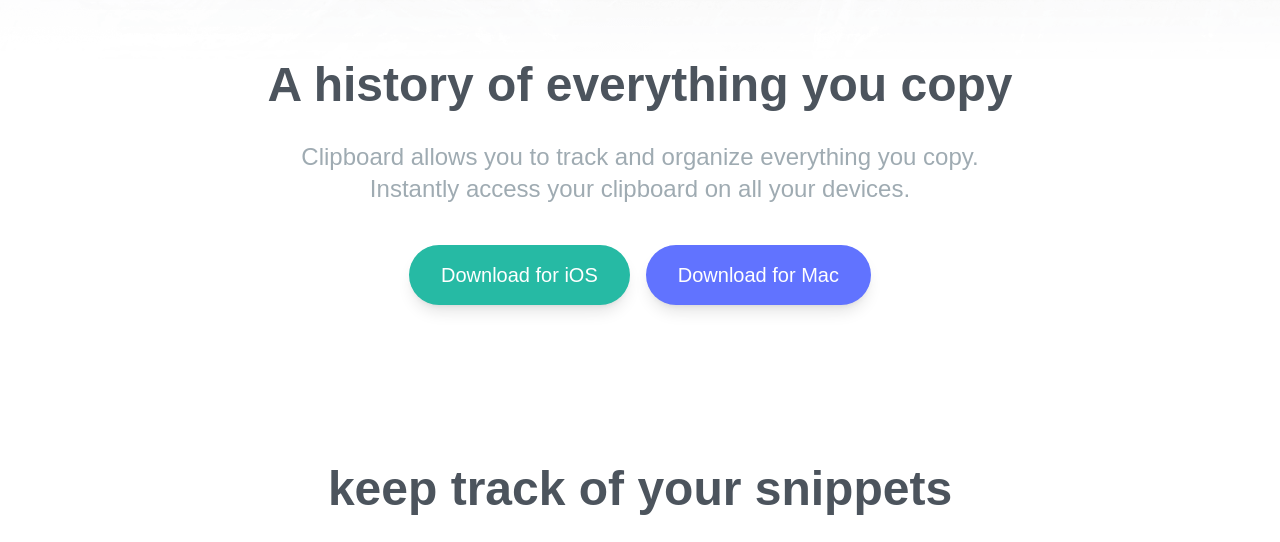
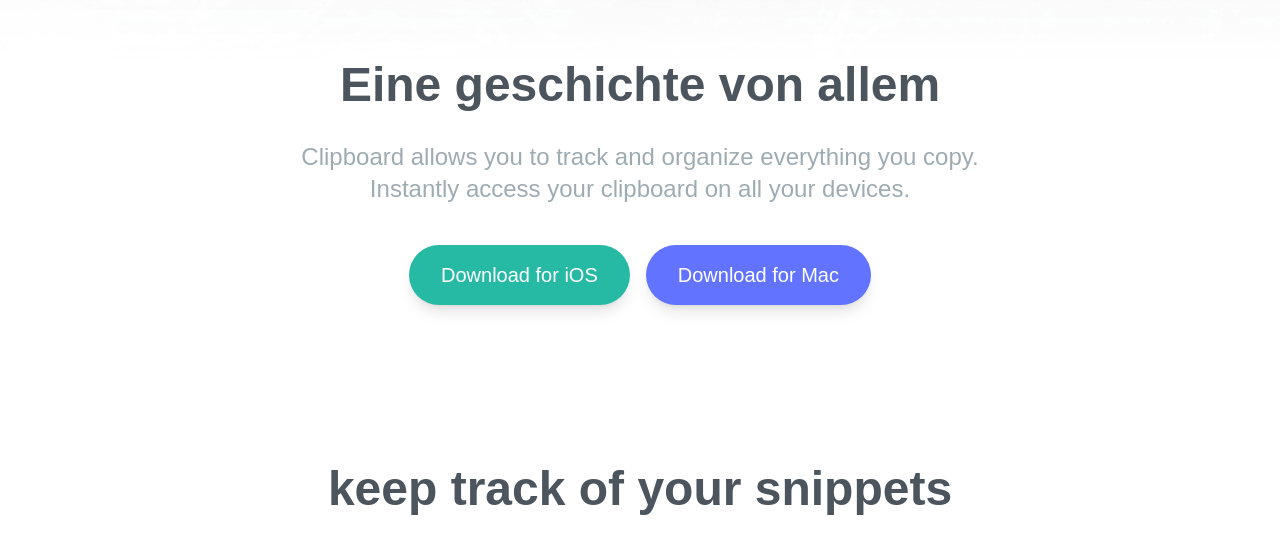
Before and after one commit to ChrisMutesa/clipboard, a website: page index.html in a window 1280 px wide. Shown: the part 256-798 px from the top of the page. Drawn offline with Linux system fonts and the light colour scheme; a web font is replaced by a local one.

Commit message:
Update index.html

```diff
--- a/index.html
+++ b/index.html
@@ -19,7 +19,7 @@
       <div class="section-container mb-40 pt-16">
         <img src="images/logo.svg" alt="" class="mx-auto my-16" />
         <h3 class="mb-8 text-4xl font-bold text-darkGrayishBlue md:text-5xl">
-          A history of everything you copy
+          Eine geschichte von allem
         </h3>
         <p class="max-w-3xl mx-auto mb-10 text-2xl text-grayishBlue">
           Clipboard allows you to track and organize everything you copy.
```
